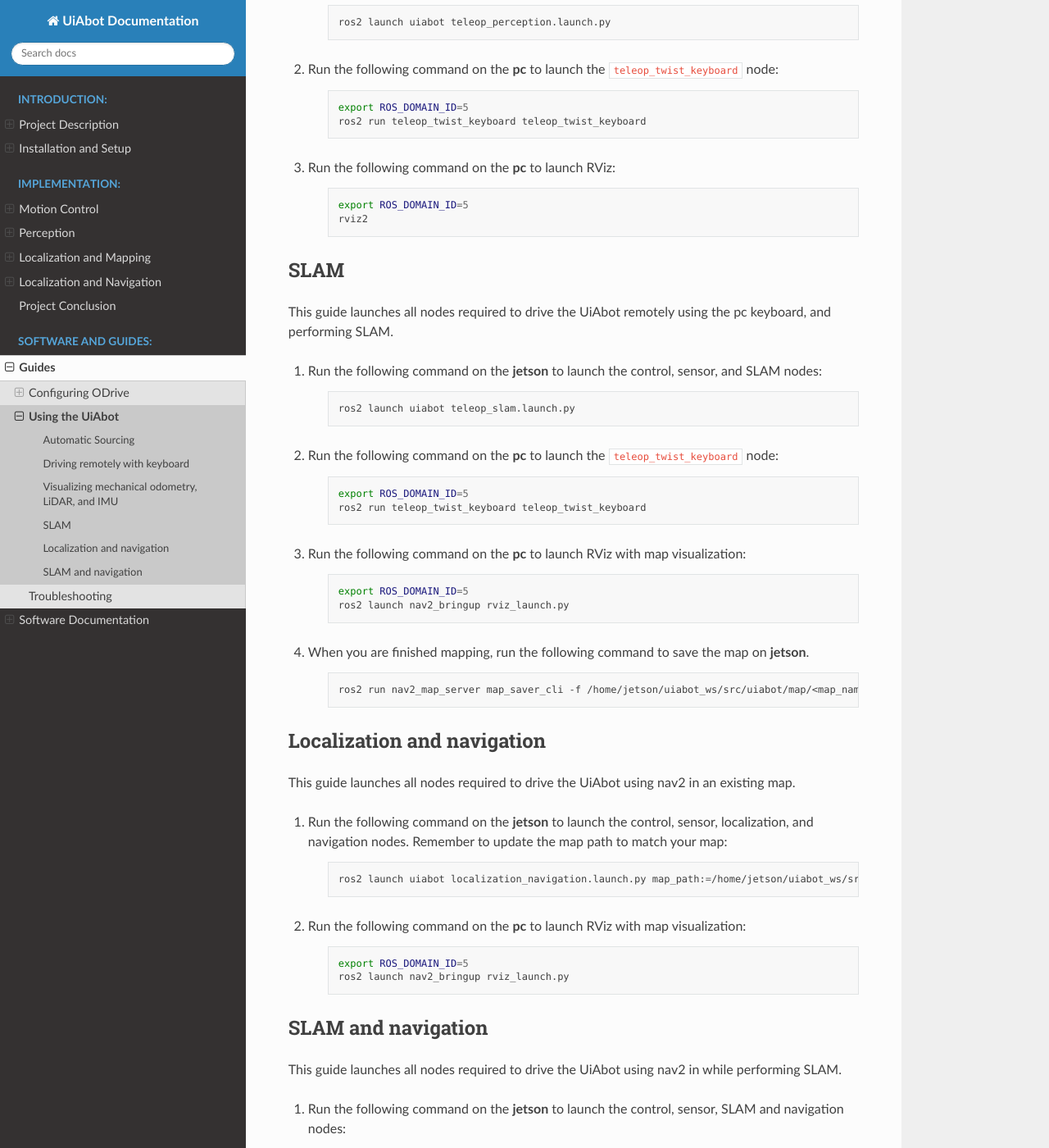
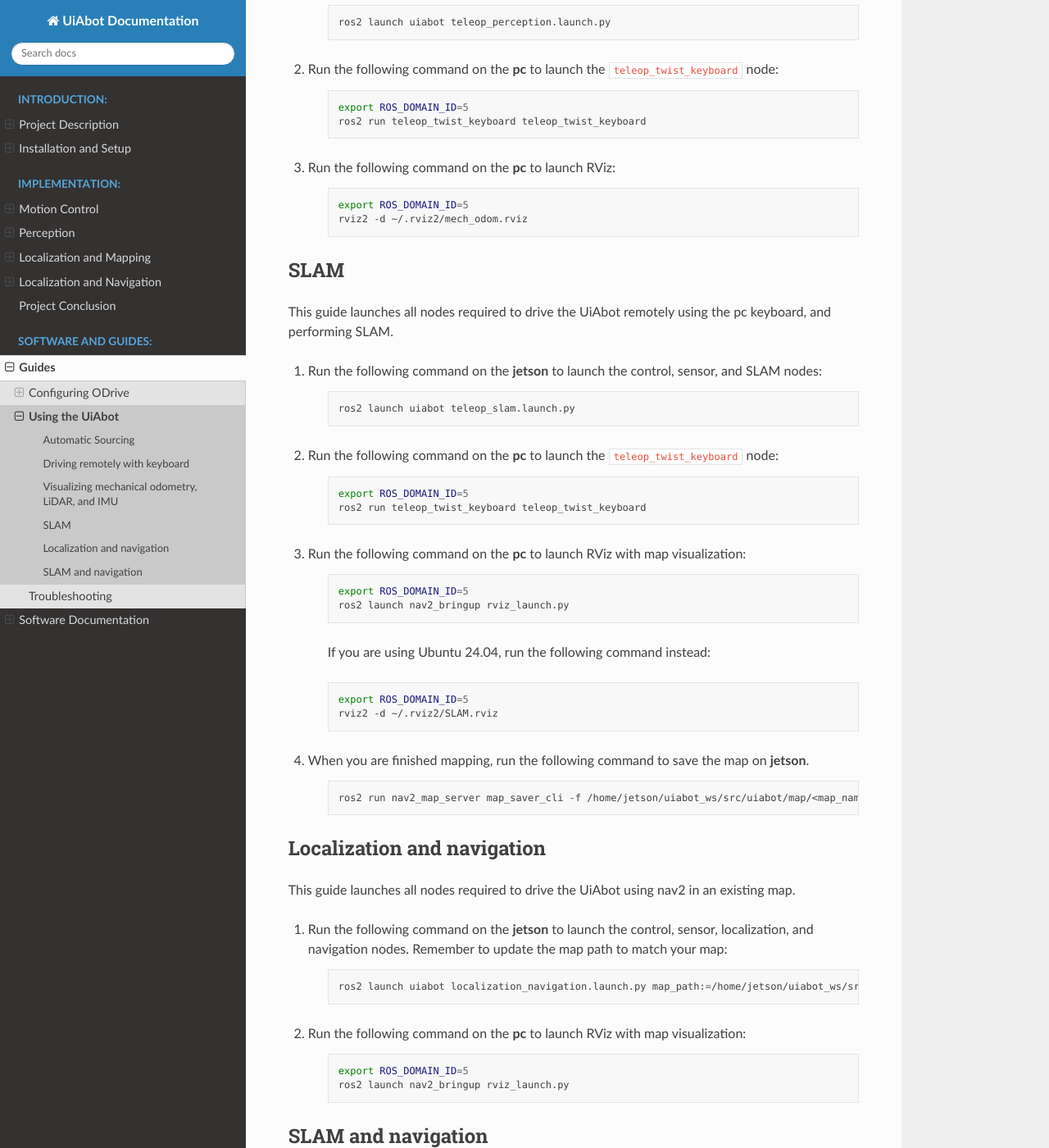
Before and after one commit to DrDanielh/UiAbot, a Sphinx documentation site: the page built from docs/src/guides/driving_uiabot.rst, in a window 1280 px wide and 1400 px high, scrolled down 1338 px. Shown: the whole window at 82% size. Built offline with Sphinx 7.4.7 and the Read the Docs theme 3.1.0, drawn with Linux system fonts in a browser that asks for light colours.

Commit message:
rviz2 config

```diff
--- a/docs/src/guides/driving_uiabot.rst
+++ b/docs/src/guides/driving_uiabot.rst
@@ -69,7 +69,7 @@
     .. code:: bash
 
         export ROS_DOMAIN_ID=5
-        rviz2
+        rviz2 -d ~/.rviz2/mech_odom.rviz
 
 SLAM
 ----
@@ -95,6 +95,13 @@
 
         export ROS_DOMAIN_ID=5
         ros2 launch nav2_bringup rviz_launch.py
+
+    If you are using Ubuntu 24.04, run the following command instead:
+
+    .. code:: bash
+
+        export ROS_DOMAIN_ID=5
+        rviz2 -d ~/.rviz2/SLAM.rviz
 
 4. When you are finished mapping, run the following command to save the map on **jetson**.
 
```
